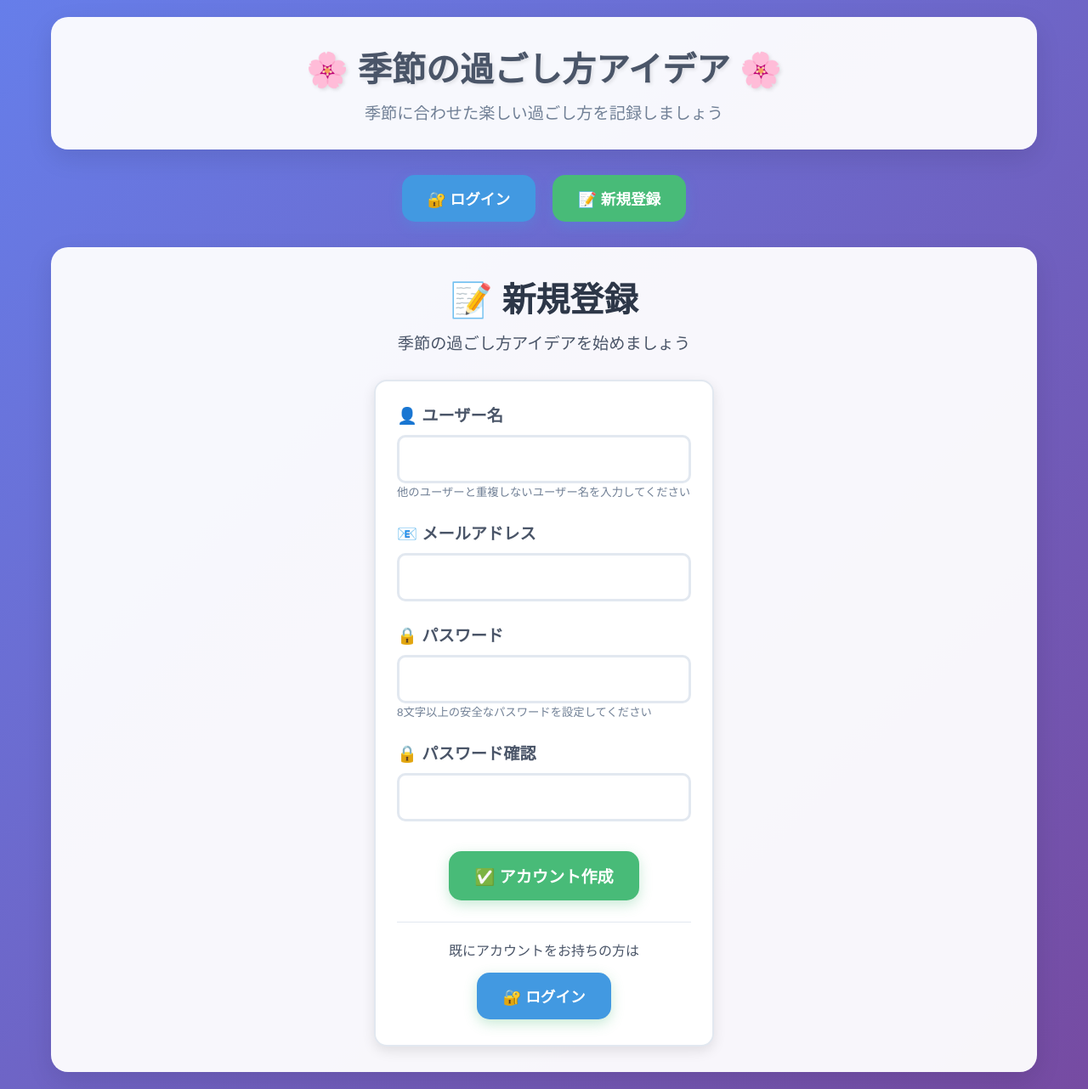
After one commit to Ykuroyy/season-app, a Flask app: page /register in a window 1280 px wide. The commit adds this page. Shown: the whole page at 85% size. Run offline with Flask 3, Linux system fonts and the light colour scheme.

Commit message:
ユーザー認証システムを追加 - 個人別データ管理対応

```diff
--- a/app.py
+++ b/app.py
@@ -1,5 +1,7 @@
 from flask import Flask, render_template, request, redirect, url_for, flash
 from flask_sqlalchemy import SQLAlchemy
+from flask_login import LoginManager, UserMixin, login_user, login_required, logout_user, current_user
+from werkzeug.security import generate_password_hash, check_password_hash
 from datetime import datetime
 import os
 from dotenv import load_dotenv
@@ -14,9 +16,35 @@ app.config['SQLALCHEMY_DATABASE_URI'] = 'sqlite:///season_calendar.db'
 app.config['SQLALCHEMY_TRACK_MODIFICATIONS'] = False
 db = SQLAlchemy(app)
 
+# Flask-Login設定
+login_manager = LoginManager()
+login_manager.init_app(app)
+login_manager.login_view = 'login'
+login_manager.login_message = 'このページにアクセスするにはログインが必要です。'
+login_manager.login_message_category = 'info'
+
+@login_manager.user_loader
+def load_user(user_id):
+    return User.query.get(int(user_id))
+
 # データベースモデル
+class User(UserMixin, db.Model):
+    id = db.Column(db.Integer, primary_key=True)
+    username = db.Column(db.String(80), unique=True, nullable=False)
+    email = db.Column(db.String(120), unique=True, nullable=False)
+    password_hash = db.Column(db.String(120), nullable=False)
+    created_at = db.Column(db.DateTime, default=datetime.utcnow)
+    activities = db.relationship('SeasonActivity', backref='user', lazy=True)
+
+    def set_password(self, password):
+        self.password_hash = generate_password_hash(password)
+
+    def check_password(self, password):
+        return check_password_hash(self.password_hash, password)
+
 class SeasonActivity(db.Model):
     id = db.Column(db.Integer, primary_key=True)
+    user_id = db.Column(db.Integer, db.ForeignKey('user.id'), nullable=False)
     month = db.Column(db.Integer, nullable=False)
     season = db.Column(db.String(20), nullable=False)
     activity_type = db.Column(db.String(50), nullable=False)  # 一人、友達、家族、お年寄り
@@ -52,6 +80,7 @@ SEASON_DATA = {
 }
 
 @app.route('/')
+@login_required
 def index():
     """ホームページ - 月別カレンダー表示"""
     current_month = datetime.now().month
@@ -59,13 +88,79 @@ def index():
                          season_data=SEASON_DATA,
                          current_month=current_month)
 
+@app.route('/login', methods=['GET', 'POST'])
+def login():
+    """ログインページ"""
+    if current_user.is_authenticated:
+        return redirect(url_for('index'))
+
+    if request.method == 'POST':
+        username = request.form['username']
+        password = request.form['password']
+        user = User.query.filter_by(username=username).first()
+
+        if user and user.check_password(password):
+            login_user(user)
+            flash('ログインしました！', 'success')
+            return redirect(url_for('index'))
+        else:
+            flash('ユーザー名またはパスワードが正しくありません。', 'error')
+
+    return render_template('login.html')
+
+@app.route('/register', methods=['GET', 'POST'])
+def register():
+    """ユーザー登録ページ"""
+    if current_user.is_authenticated:
+        return redirect(url_for('index'))
+
+    if request.method == 'POST':
+        username = request.form['username']
+        email = request.form['email']
+        password = request.form['password']
+        confirm_password = request.form['confirm_password']
+
+        # バリデーション
+        if User.query.filter_by(username=username).first():
+            flash('このユーザー名は既に使用されています。', 'error')
+            return render_template('register.html')
+
+        if User.query.filter_by(email=email).first():
+            flash('このメールアドレスは既に使用されています。', 'error')
+            return render_template('register.html')
+
+        if password != confirm_password:
+            flash('パスワードが一致しません。', 'error')
+            return render_template('register.html')
+
+        # ユーザー作成
+        user = User(username=username, email=email)
+        user.set_password(password)
+        db.session.add(user)
+        db.session.commit()
+
+        flash('アカウントが作成されました！ログインしてください。', 'success')
+        return redirect(url_for('login'))
+
+    return render_template('register.html')
+
+@app.route('/logout')
+@login_required
+def logout():
+    """ログアウト"""
+    logout_user()
+    flash('ログアウトしました。', 'info')
+    return redirect(url_for('login'))
+
 @app.route('/month/<int:month>')
+@login_required
 def month_detail(month):
     """月別詳細ページ"""
     if month < 1 or month > 12:
         return redirect(url_for('index'))
 
-    activities = SeasonActivity.query.filter_by(month=month).all()
+    # 現在のユーザーのアクティビティのみ取得
+    activities = SeasonActivity.query.filter_by(month=month, user_id=current_user.id).all()
     season_info = SEASON_DATA[month]
 
     # アクティビティをカテゴリ別に整理
@@ -86,6 +181,7 @@ def month_detail(month):
                          activities=categorized_activities)
 
 @app.route('/add_activity', methods=['GET', 'POST'])
+@login_required
 def add_activity():
     """アクティビティ追加"""
     if request.method == 'POST':
@@ -96,6 +192,7 @@ def add_activity():
         description = request.form['description']
 
         new_activity = SeasonActivity(
+            user_id=current_user.id,
             month=month,
             season=SEASON_DATA[month]['name'],
             activity_type=activity_type,
@@ -113,9 +210,11 @@ def add_activity():
     return render_template('add_activity.html', season_data=SEASON_DATA)
 
 @app.route('/edit_activity/<int:activity_id>', methods=['GET', 'POST'])
+@login_required
 def edit_activity(activity_id):
     """アクティビティ編集"""
-    activity = SeasonActivity.query.get_or_404(activity_id)
+    # 自分のアクティビティのみ編集可能
+    activity = SeasonActivity.query.filter_by(id=activity_id, user_id=current_user.id).first_or_404()
 
     if request.method == 'POST':
         activity.month = int(request.form['month'])
@@ -135,9 +234,11 @@ def edit_activity(activity_id):
                          season_data=SEASON_DATA)
 
 @app.route('/delete_activity/<int:activity_id>')
+@login_required
 def delete_activity(activity_id):
     """アクティビティ削除"""
-    activity = SeasonActivity.query.get_or_404(activity_id)
+    # 自分のアクティビティのみ削除可能
+    activity = SeasonActivity.query.filter_by(id=activity_id, user_id=current_user.id).first_or_404()
     month = activity.month
     db.session.delete(activity)
     db.session.commit()
--- a/requirements.txt
+++ b/requirements.txt
@@ -1,5 +1,6 @@
 Flask==2.3.3
 Flask-SQLAlchemy==3.0.5
+Flask-Login==0.6.3
+Werkzeug==2.3.7
 python-dotenv==1.0.0
-Werkzeug==2.3.7
 gunicorn==21.2.0
--- a/templates/base.html
+++ b/templates/base.html
@@ -248,8 +248,14 @@
         </div>
 
         <div class="nav">
-            <a href="{{ url_for('index') }}" class="nav-btn">🏠 ホーム</a>
-            <a href="{{ url_for('add_activity') }}" class="nav-btn">➕ アイデア追加</a>
+            {% if current_user.is_authenticated %}
+                <a href="{{ url_for('index') }}" class="nav-btn">🏠 ホーム</a>
+                <a href="{{ url_for('add_activity') }}" class="nav-btn">➕ アイデア追加</a>
+                <a href="{{ url_for('logout') }}" class="nav-btn" style="background-color: #f56565;">🚪 ログアウト</a>
+            {% else %}
+                <a href="{{ url_for('login') }}" class="nav-btn">🔐 ログイン</a>
+                <a href="{{ url_for('register') }}" class="nav-btn" style="background-color: #48bb78;">📝 新規登録</a>
+            {% endif %}
         </div>
 
         <div class="content">
--- /dev/null
+++ b/templates/register.html
@@ -0,0 +1,63 @@
+{% extends "base.html" %}
+
+{% block title %}新規登録 - 季節の過ごし方アイデア{% endblock %}
+
+{% block content %}
+<div class="register-page">
+    <div style="text-align: center; margin-bottom: 30px;">
+        <h2 style="font-size: 2.5em; color: #2d3748; margin-bottom: 10px;">
+            📝 新規登録
+        </h2>
+        <p style="font-size: 1.2em; color: #4a5568;">
+            季節の過ごし方アイデアを始めましょう
+        </p>
+    </div>
+
+    <div class="card" style="max-width: 400px; margin: 0 auto;">
+        <form method="POST" action="{{ url_for('register') }}">
+            <!-- ユーザー名 -->
+            <div class="form-group">
+                <label for="username">👤 ユーザー名</label>
+                <input type="text" name="username" id="username" class="form-control" required>
+                <small style="color: #718096;">他のユーザーと重複しないユーザー名を入力してください</small>
+            </div>
+
+            <!-- メールアドレス -->
+            <div class="form-group">
+                <label for="email">📧 メールアドレス</label>
+                <input type="email" name="email" id="email" class="form-control" required>
+            </div>
+
+            <!-- パスワード -->
+            <div class="form-group">
+                <label for="password">🔒 パスワード</label>
+                <input type="password" name="password" id="password" class="form-control" required>
+                <small style="color: #718096;">8文字以上の安全なパスワードを設定してください</small>
+            </div>
+
+            <!-- パスワード確認 -->
+            <div class="form-group">
+                <label for="confirm_password">🔒 パスワード確認</label>
+                <input type="password" name="confirm_password" id="confirm_password" class="form-control" required>
+            </div>
+
+            <!-- 登録ボタン -->
+            <div style="text-align: center; margin-top: 30px;">
+                <button type="submit" class="btn" style="font-size: 1.2em; padding: 15px 30px;">
+                    ✅ アカウント作成
+                </button>
+            </div>
+        </form>
+
+        <!-- ログインリンク -->
+        <div style="text-align: center; margin-top: 20px; padding-top: 20px; border-top: 1px solid #e2e8f0;">
+            <p style="color: #4a5568; margin-bottom: 10px;">
+                既にアカウントをお持ちの方は
+            </p>
+            <a href="{{ url_for('login') }}" class="btn" style="background-color: #4299e1;">
+                🔐 ログイン
+            </a>
+        </div>
+    </div>
+</div>
+{% endblock %}
```
Also changed, not shown: templates/login.html (added, +49 -0 lines), instance/season_calendar.db (deleted).
